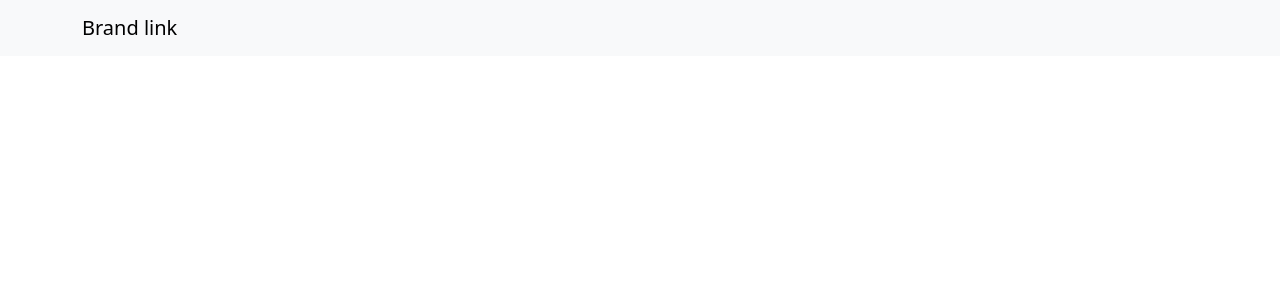
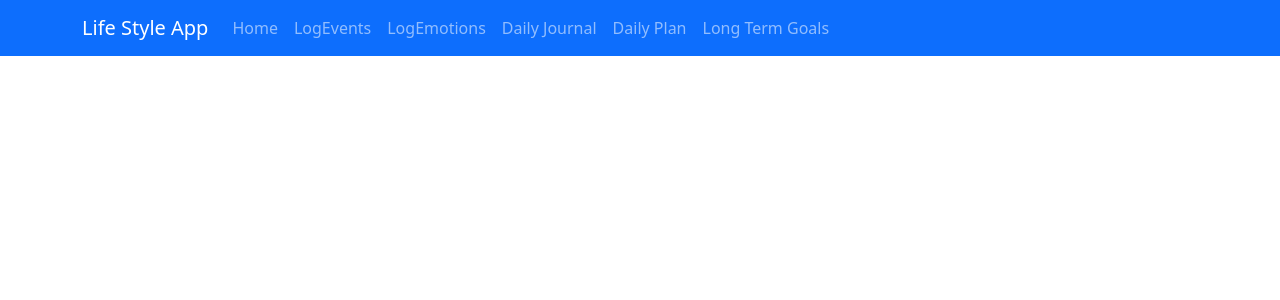
Before and after one commit to Kuldeep-Kumar-Sharma/lifestyle-App-frontend, a React (Create React App) app: page / in a window 1280 px wide. Shown: the top 300 px of the page. Built offline with nearby package versions, Linux system fonts and the light colour scheme.

Commit message:
plan of navbar

```diff
--- a/src/App.tsx
+++ b/src/App.tsx
@@ -1,12 +1,21 @@
 import Container from "react-bootstrap/Container";
+import Nav from "react-bootstrap/Nav";
 import Navbar from "react-bootstrap/Navbar";
 import "./App.css";
 
 function App() {
   return (
-    <Navbar className="bg-body-tertiary">
+    <Navbar bg="primary" data-bs-theme="dark">
       <Container>
-        <Navbar.Brand href="#home">Brand link</Navbar.Brand>
+        <Navbar.Brand href="#home">Life Style App</Navbar.Brand>
+        <Nav className="me-auto">
+          <Nav.Link href="#home">Home</Nav.Link>
+          <Nav.Link href="#logevents">LogEvents</Nav.Link>
+          <Nav.Link href="#logemotions">LogEmotions</Nav.Link>
+          <Nav.Link href="#dailyJournal">Daily Journal</Nav.Link>
+          <Nav.Link href="#dailyPlan">Daily Plan</Nav.Link>
+          <Nav.Link href="#Longterm Goal">Long Term Goals</Nav.Link>
+        </Nav>
       </Container>
     </Navbar>
   );
--- a/src/index.tsx
+++ b/src/index.tsx
@@ -1,10 +1,11 @@
 import React from 'react';
 import ReactDOM from 'react-dom/client';
 import './index.css';
+import "bootstrap/dist/css/bootstrap.min.css";
 import App from './App';
 import reportWebVitals from './reportWebVitals';
 
-import "bootstrap/dist/css/bootstrap.min.css";
+
 
 const root = ReactDOM.createRoot(
   document.getElementById('root') as HTMLElement
```
